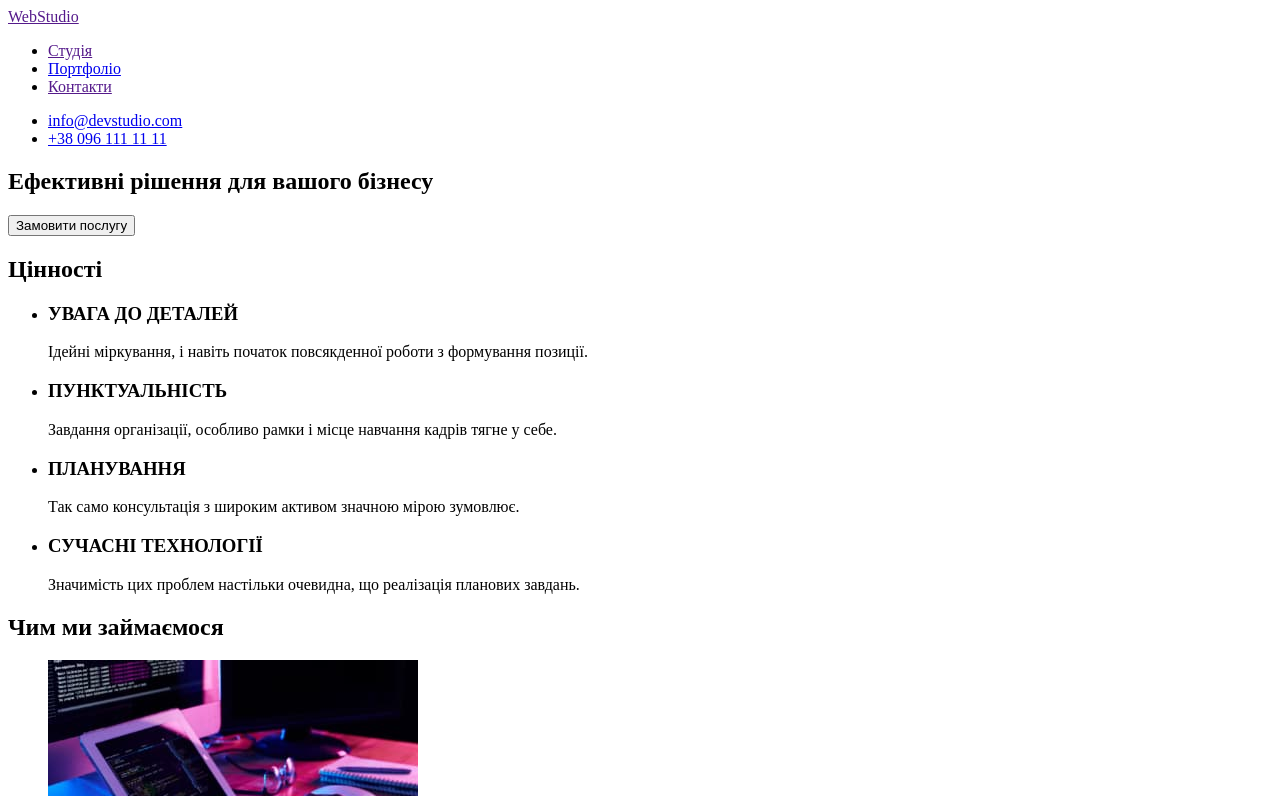
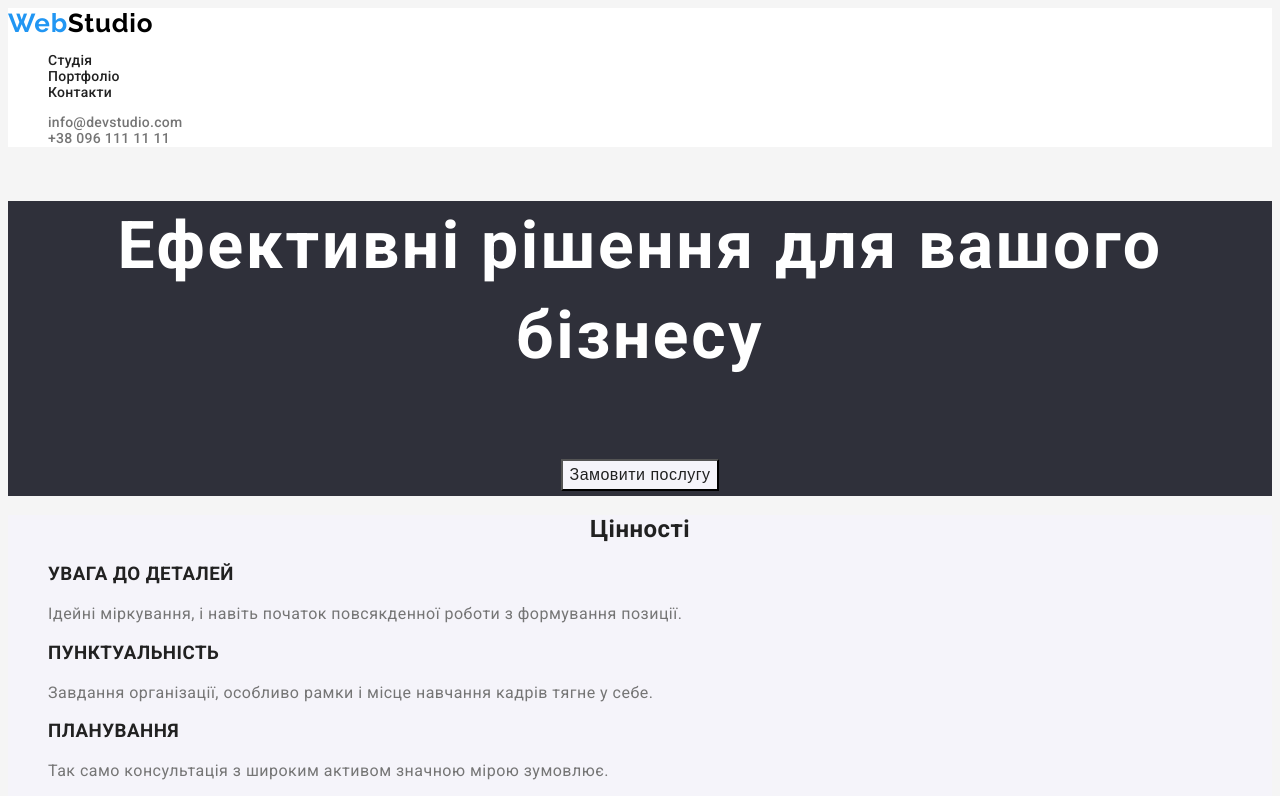
Before and after one commit to Tonya-Ostapiuk/goit-markup-hw-02, a plain HTML site: page index.html in a window 1280 px wide. Shown: the top 796 px of the page. Drawn offline with Linux system fonts and the light colour scheme.

Commit message:
homework 02 color and text

```diff
--- /dev/null
+++ b/css/styles.css
@@ -0,0 +1,151 @@
+/* Палітра макету*/
+/* Основний колір тексту #212121 */
+/* Другорядний колір тексту #757575 */
+/* Чорний #000000 */
+/* Колір акцентів блакитний #2196F3  */
+/* Білий #FFFFFF */
+/* Колір основного фону #F5F5F5 */
+/* Колір другорядного фону #F5F4FA */
+/* Другорядний колір тексту footer rgba(255, 255, 255, 0.6) */
+/* Колір фону footer #2F303A */
+
+/* Перемінні */
+:root {
+    --main-color-text: #212121;
+    --secondary-text-color:#757575;
+    --black: #000000;
+    --accent-color: #2196F3;
+    --white: #FFFFFF;
+    --main-fone: #F5F5F5;
+    --secondery-fone: #F5F4FA;
+    --fone-footer: #2F303A;
+    --secondary-text-footer: rgba(255, 255, 255, 0.6);
+
+}
+/* Характерні властивості body */
+.page {
+    background-color: var(--main-fone);
+    color:var(--main-color-text) ;
+
+    font-family: Roboto, sans-serif;
+    letter-spacing: 0.03em;
+    }
+.list {
+    list-style: none;
+}
+
+/* Характерні властивості для всіх секцій */
+.section-title {
+    color: var(--main-color-text) ;
+}
+h2 {
+    text-align: center;
+}
+p {
+    color: var(--secondary-text-color) ;
+}
+
+/* Кнопки */
+.button {
+    color: var(--main-color-text);
+    background-color: var(--secondery-fone);
+
+    cursor: pointer;
+    font-weight: 500;
+    font-size: 16px;
+    line-height: 1.63;
+    letter-spacing: 0.03em
+}
+.button.primery:hover,
+.button.primery:focus {
+    color: var(--white);
+    background-color: var(--accent-color);
+
+    font-weight: 700;
+    font-size: 16px;
+    line-height: 1.88;
+    letter-spacing: 0.06em;
+}
+
+/* logo */
+.web, .studio {
+    font-family: Raleway, sans-serif;
+    font-weight: 700;
+    font-size: 26px;
+    line-height: 1.19;
+    letter-spacing: 0.03em;
+    text-decoration: none;
+}
+.web {
+    color: var(--accent-color);
+}
+.studio {
+    color: var(--black);
+}
+.footer {
+    color: var(--white);
+}
+
+/* Шапка сайту */
+.hat {
+    background-color: var(--white) ;
+
+    font-weight: 500;
+    font-size: 14px;
+    line-height: 1.14;
+    letter-spacing: 0.02em;
+}
+
+.page-nav .link {
+    color: var(--main-color-text);
+    text-decoration: none;
+}
+.page-nav .link:hover,
+.page-nav .link:focus {
+    color: var(--accent-color);
+}
+.contact-link {
+    color: var(--secondary-text-color);
+    text-decoration: none;
+}
+.contact-link:hover,
+.contact-link:focus {
+    color: var(--accent-color);
+}
+
+/* Герой */
+.hero {
+    background-color: var(--fone-footer);
+    color: var(--white);
+    font-weight: 900;
+    font-size: 44px;
+    line-height: 1.36;
+    text-align: center;
+    letter-spacing: 0.06em;
+}
+
+
+/* Наша команда */
+.section {
+    background-color: var(--secondery-fone);
+}
+
+/* Footer */
+.basement {
+    background-color:var(--fone-footer) ;
+    font-weight: 400;
+    font-size: 14px;
+    line-height: 1.71;
+    letter-spacing: 0.03em;
+
+}
+address {
+    font-style: normal;
+}
+.contact-footer-address {
+    color: var(--white);
+    text-decoration: none;
+}
+.contact-footer {
+    color: var(--secondary-text-footer);
+ }
--- a/index.html
+++ b/index.html
@@ -5,19 +5,21 @@
     <meta http-equiv="X-UA-Compatible" content="IE=edge">
     <meta name="viewport" content="width=device-width, initial-scale=1.0">
     <title>Document</title>
+    <link href="https://fonts.googleapis.com/css2?family=Raleway:wght@700&family=Roboto:wght@400;500;700;900&display=swap" rel="stylesheet">
+    <link rel="stylesheet" href="./css/styles.css">
 </head>
-<body>
-    <header>
+<body class="page">
+    <header class="hat">
         <nav>
-        <a href="">WebStudio</a>
-        <ul>
-            <li><a href="">Студія</a> </li>
-            <li><a href="./portfolio.html" class"link">Портфоліо</a> </li>
-            <li><a href="">Контакти</a> </li>
+            <a href="" class="web">Web<span class="studio">Studio</span> </a>
+        <ul class="page-nav list">
+            <li><a href="" class="link"> Студія</a> </li>
+            <li><a href="./portfolio.html" class="link">Портфоліо</a> </li>
+            <li><a href="" class="link">Контакти</a> </li>
 
         </ul>
     </nav>
-        <ul>
+        <ul class="contact-nav list">
             <li><a href="mailto:info@devstudio.com" class="contact-link">info@devstudio.com</a> </li>
             <li><a href="telto:+380961111111" class="contact-link">+38 096 111 11 11</a> </li>
 
@@ -25,14 +27,14 @@
 
     </header>
     <main>
-    <section>
-        <h1>Ефективні рішення для вашого бізнесу</h1>
-    <button type="button">Замовити послугу</button>
+    <section class="hero">
+        <h1 >Ефективні рішення для вашого бізнесу</h1>
+    <button type="button" class="button primery">Замовити послугу</button>
 </section>
-<section>
+<section class="section">
     <!--Заголовок цінності приховати-->
-    <h2>Цінності</h2>
-    <ul>
+    <h2 class="section-title">Цінності</h2>
+    <ul class="values list">
         <li>
             <h3>УВАГА ДО ДЕТАЛЕЙ</h3>
             <p>Ідейні міркування, і навіть початок
@@ -59,9 +61,9 @@
         </li>
     </ul>
 </section>
-<section>
-    <h2>Чим ми займаємося</h2>
-    <ul>
+<section class="section">
+    <h2 class="section-title">Чим ми займаємося</h2>
+    <ul class="Services list">
         <li>
             <img src="./images/programs.jpg" alt="programming" width="370">
         </li>
@@ -73,9 +75,9 @@
         </li>
     </ul>
 </section>
-<section>
-    <h2>Наша команда</h2>
-    <ul>
+<section class="section">
+    <h2 class="section-title">Наша команда</h2>
+    <ul class="team list">
         <li>
 
             <img src="./images/demianenko.jpg" alt="a man in glasses" width="270">
@@ -101,19 +103,13 @@
     </ul>
 </section>
 </main>
-<footer>
-    <a href="">WebStudio</a>
+<footer class="basement">
+    <a href="" class="web">Web<span class="studio footer">Studio</span> </a>
     <address>
-    <ul>
-        <li>
-            <a href="" class="contact-link">м. Київ, пр-т Лесі Українки, 26</a>
-        </li>
-        <li>
-            <a href="mailto:info@devstudio.com" class="contact-link">info@devstudio.com</a>
-        </li>
-        <li>
-            <a href="telto:+380961111111" class="contact-link">+38 096 111 11 11</a>
-        </li>
+    <ul class="contact-nav list">
+        <li><a href="" class="contact-footer-address">м. Київ, пр-т Лесі Українки, 26</a></li>
+        <li><a href="mailto:info@devstudio.com" class="contact-link">info@devstudio.com</a> </li>
+        <li><a href="telto:+380961111111" class="contact-link">+38 096 111 11 11</a> </li>
     </ul>
 </address>
 </footer>
```
Also changed, not shown: portfolio.html (+31 -34 lines).
